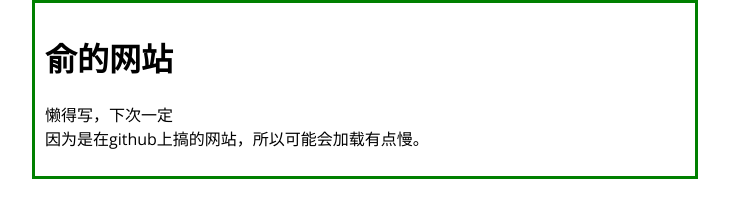
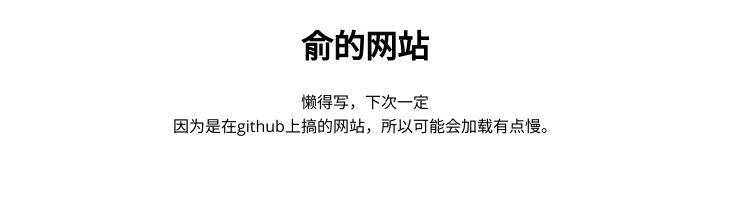
Before and after one commit to yuzhaosenxi12/yuzhaosenxi12.github.io, a plain HTML site: page index.html in a window 1280 px wide. Shown: the whole page, without its empty margins (275-1004 px from the left). Drawn offline with nearby package versions, Linux system fonts and the light colour scheme.

Commit message:
Update index.html

```diff
--- a/index.html
+++ b/index.html
@@ -9,10 +9,7 @@
 
 body {
   font-family: 'Open Sans', sans-serif;
-  margin: auto;
-  width: 50%;
-  border: 3px solid green;
-  padding: 10px;
+  text-align: center;
 }
 
 h1 {
```
